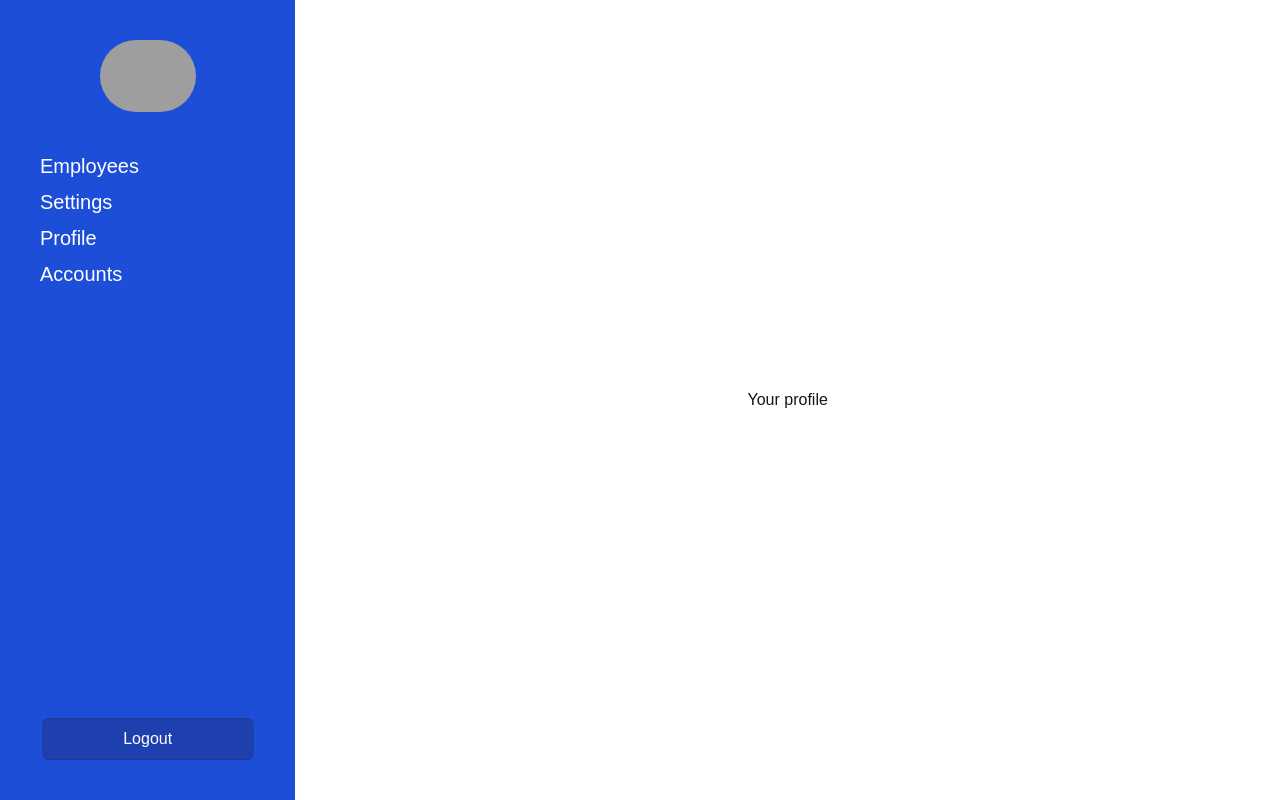
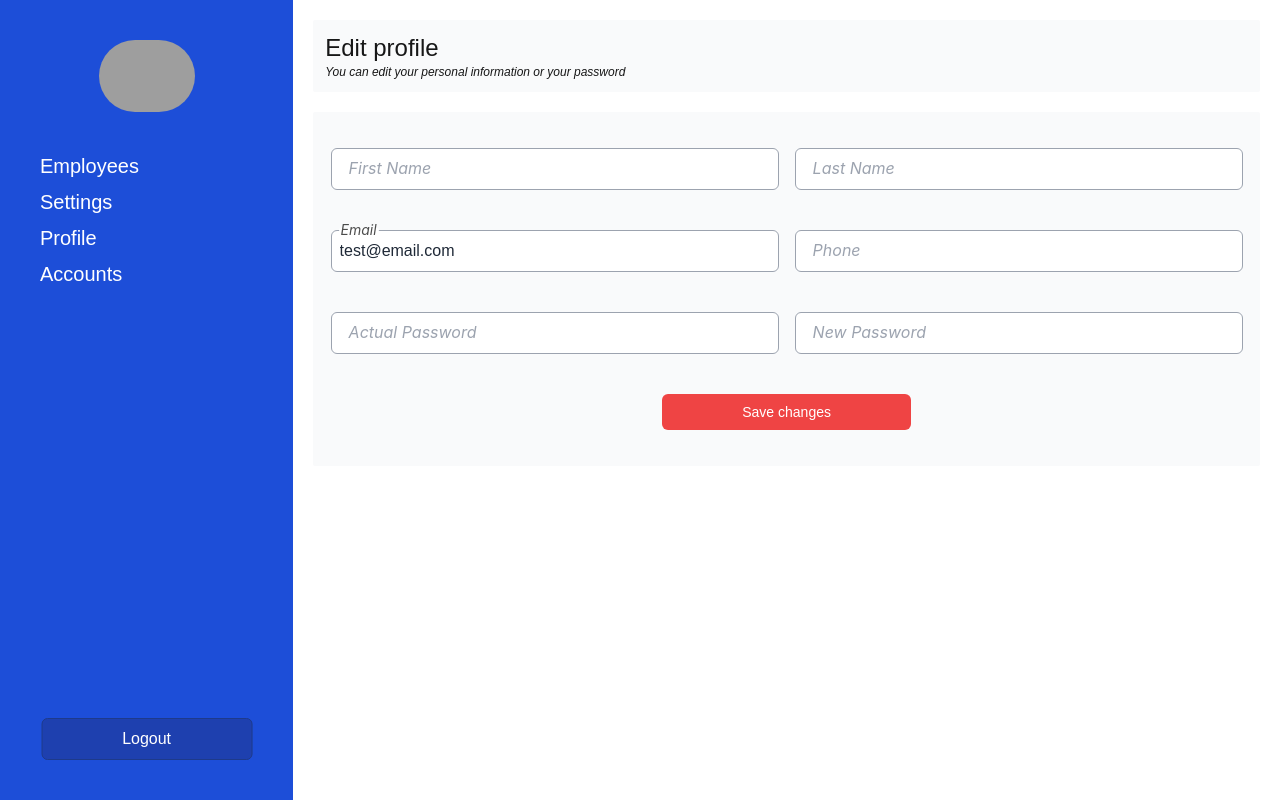
Before and after one commit to AndreiValentinStan/office-bday, a Next.js app: page /profile in a window 1280 px wide. Built offline with nearby package versions, Linux system fonts and the light colour scheme; grey boxes are pictures that could not be loaded.

Commit message:
Add profile page

```diff
--- a/app/(dashboard)/profile/page.jsx
+++ b/app/(dashboard)/profile/page.jsx
@@ -1,7 +1,26 @@
-export default function Profile() {
+import ProfileForm from "../../../components/ui/profile/Form";
+
+const cardsStyle = "bg-gray-50 p-3 rounded-sm flex flex-col w-full";
+
+function fetchUserData() {
+
+}
+
+export default function Profile({}) {
   return (
-    <div className="w-full h-full flex items-center justify-center">
-      <h1>Your profile</h1>
+    <div className="w-full h-dvh flex flex-col items-center p-5 gap-y-5 overflow-hidden">
+      {/* title */}
+      <section className={cardsStyle}>
+        <span className="text-2xl">Edit profile</span>
+        <span className="italic text-xs">
+          You can edit your personal information or your password
+        </span>
+      </section>
+
+      {/* personal information form */}
+      <section className={`${cardsStyle} `}>
+        <ProfileForm />
+      </section>
     </div>
   );
 }
--- a/components/ui/InputElement.jsx
+++ b/components/ui/InputElement.jsx
@@ -2,9 +2,9 @@
 
 import { useEffect, useState } from "react";
 
-const embededDefaultStyle = `top-1/2 -translate-y-1/2 left-4 text-gray-400 text-md absolute italic`;
-const embededFloatStyle = `-top-[0.9rem] bg-white left-2 px-1 text-black/70 text-sm absolute italic`;
-const baseStyle = `select-none pointer-events-none font-customFont transition-all duration-150 ease-in-out`;
+const embededDefaultStyle =  `translate-y-0 left-4 text-gray-400 text-md absolute italic`;
+const embededFloatStyle = `-translate-y-[1.25rem] bg-white left-2 text-black/70 text-sm absolute italic`;
+const baseStyle = `select-none pointer-events-none font-customFont transition-[transform, background-color] ease-in-out duration-200 top-[1.1rem] px-[2px] rounded-md h-1 flex items-center`; 'transition-all duration-150 ease-in-out'
 
 export default function InputElement({
   label,
--- /dev/null
+++ b/components/ui/profile/Form.jsx
@@ -0,0 +1,164 @@
+"use client";
+
+import { useEffect, useMemo, useState } from "react";
+import InputElement from "../InputElement";
+import z, { ZodError } from "zod";
+import { firstNameSchema } from "../../../validators/firstName";
+import { lastNameSchema } from "../../../validators/lastName";
+import { phoneSchema } from "../../../validators/phone";
+import { passwordSchema } from "../../../validators/passwordSchema";
+
+const customStyle = {
+  containerStyle:
+    "flex flex-col w-full text-gray-800 gap-y-2 relative dark:text-gray-100 max-w-md",
+  inputStyle:
+    "rounded-md border border-gray-400 h-8 focus-visible:outline-none focus:ring-1 focus:border-blue-700 focus:ring-blue-700 p-2 dark:bg-slate-800 text-md py-5",
+};
+/* const customFloatStyle = '' */
+
+/* const profileLabels = [
+  {
+    label: "First Name",
+    name: "firstName",
+    type: "text",
+    floatEffect: true,
+    style: customStyle,
+    // customFloatStyle
+  },
+  {
+    label: "Last Name",
+    name: "lastName",
+    type: "text",
+    floatEffect: true,
+    style: customStyle,
+  },
+  {
+    label: "Email",
+    name: "email",
+    type: "text",
+    disabled: true,
+    floatEffect: true,
+    value: "test@email.com",
+    style: customStyle,
+  },
+  {
+    label: "Phone",
+    name: "phone",
+    type: "number",
+    floatEffect: true,
+    style: customStyle,
+  },
+  {
+    label: "Actual Password",
+    name: "actualPassword",
+    type: "password",
+    floatEffect: true,
+    style: customStyle,
+  },
+  {
+    label: "New Password",
+    name: "newPassword",
+    type: "password",
+    floatEffect: true,
+    style: customStyle,
+  },
+]; */
+
+const validator = z.object({
+  firstName: firstNameSchema,
+  lastName: lastNameSchema,
+  phone: phoneSchema,
+  actualPassword: passwordSchema.optional(),
+  newPassword: passwordSchema.optional(),
+});
+
+export default function ProfileForm({ firstName, lastName, email, phone }) {
+  const [userData, setUserData] = useState({
+    firstName,
+    lastName,
+    email,
+    phone,
+  });
+  const [validatorErrors, setValidatorErrors] = useState([]);
+
+  function setData({ target }) {
+    try {
+      const data = validator.parse({
+        [target.name]: target.value,
+      });
+      console.log({ ...data });
+      return setUserData((prev) => ({ ...prev, ...data }));
+    } catch (err) {
+        if(err instanceof ZodError){
+            console.log(err.issues);
+        }
+    }
+  }
+
+  const profileLabels = useMemo(() => {
+    return [
+      {
+        label: "First Name",
+        name: "firstName",
+        inputType: "text",
+        floatEffect: true,
+        style: customStyle,
+        value: userData?.firstName || "",
+        validationError: validatorErrors?.firstName || "",
+      },
+      {
+        label: "Last Name",
+        name: "lastName",
+        inputType: "text",
+        floatEffect: true,
+        style: customStyle,
+        value: userData?.lastName || "",
+      },
+      {
+        label: "Email",
+        name: "email",
+        inputType: "text",
+        disabled: true,
+        floatEffect: true,
+        value: userData?.email || "test@email.com",
+        style: customStyle,
+      },
+      {
+        label: "Phone",
+        name: "phone",
+        type: "number",
+        floatEffect: true,
+        style: customStyle,
+        value: userData?.phone,
+      },
+      {
+        label: "Actual Password",
+        name: "actualPassword",
+        inputType: "password",
+        floatEffect: true,
+        style: customStyle,
+        value: userData?.password || "",
+      },
+      {
+        label: "New Password",
+        name: "newPassword",
+        inputType: "password",
+        floatEffect: true,
+        style: customStyle,
+        value: userData?.newPassword || "",
+      },
+    ];
+  }, [firstName, lastName, email, phone]);
+  return (
+    <div className="flex flex-wrap w-full gap-x-4 gap-y-10 justify-center py-6">
+      {profileLabels.map((profileLabel) => {
+        return (
+          <InputElement {...profileLabel} parrentContentSetter={setData} />
+        );
+      })}
+      <button className="bg-red-500 px-20 py-2 text-sm text-white rounded-md">
+        Save changes
+      </button>
+    </div>
+  );
+}
--- /dev/null
+++ b/validators/firstName.js
@@ -0,0 +1,7 @@
+import z from "zod";
+
+export const firstNameSchema = z.string()
+      .min(2, "First Name must be at least 2 characters long")
+      .max(50, "First Name must be less than 50 characters long")
+      .regex(/^[a-zA-Z]+$/, "First name must contain only letters")
+      .optional()
--- /dev/null
+++ b/validators/lastName.js
@@ -0,0 +1,8 @@
+import z from "zod";
+
+export const lastNameSchema = z
+  .string()
+  .min(2, "Last Name must be at least 2 characters long")
+  .max(50, "Last Name must be less than 50 characters long")
+  .regex(/^[a-zA-Z]+$/, "Last name must contain only letters")
+  .optional();
--- /dev/null
+++ b/validators/phone.js
@@ -0,0 +1,9 @@
+import z from "zod";
+
+export const phoneSchema = z
+  .string()
+  .regex(
+    /^(?:\+40|0)(?:[\s-]?\d){9}$/,
+    "Phone number must be 10 digits long (can include country prefix)",
+  )
+  .optional();
```
